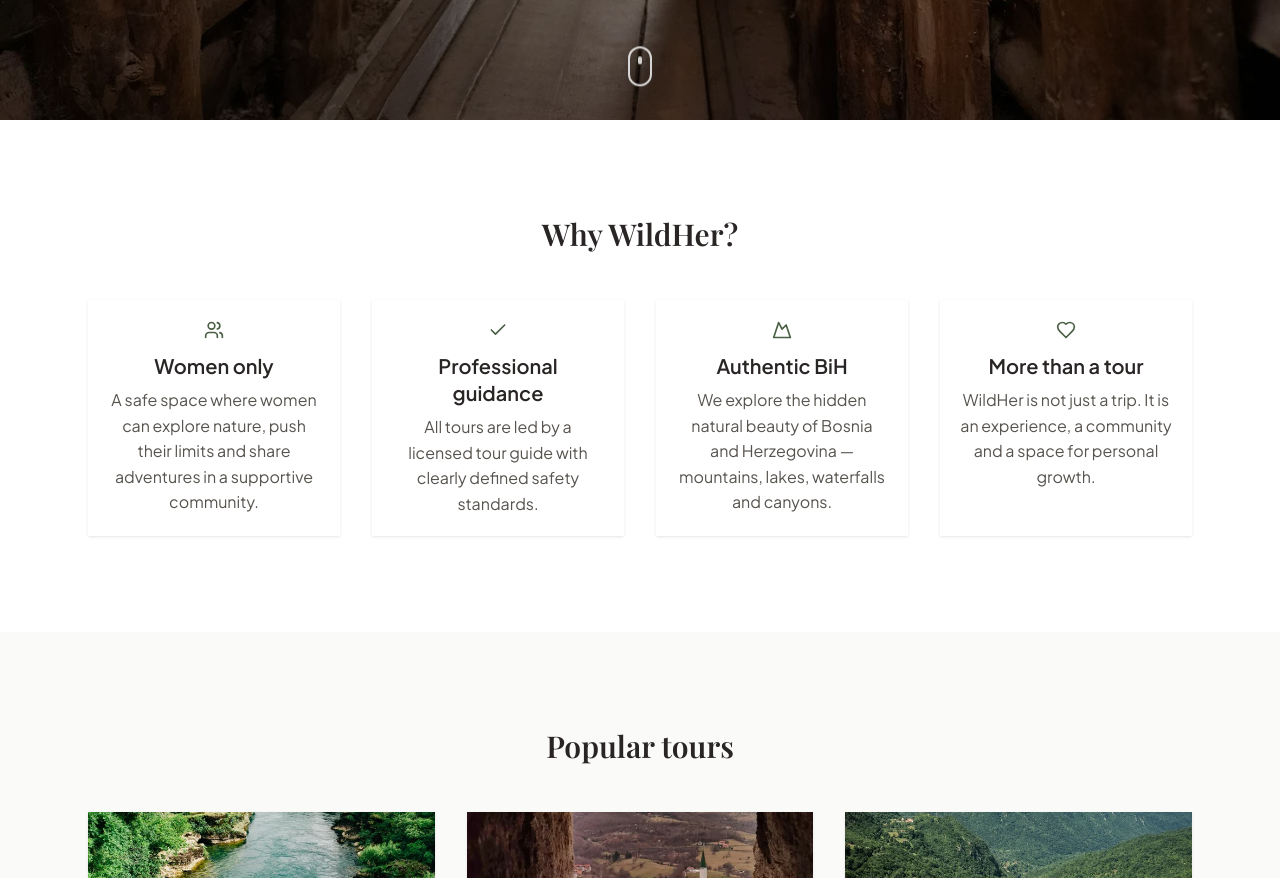
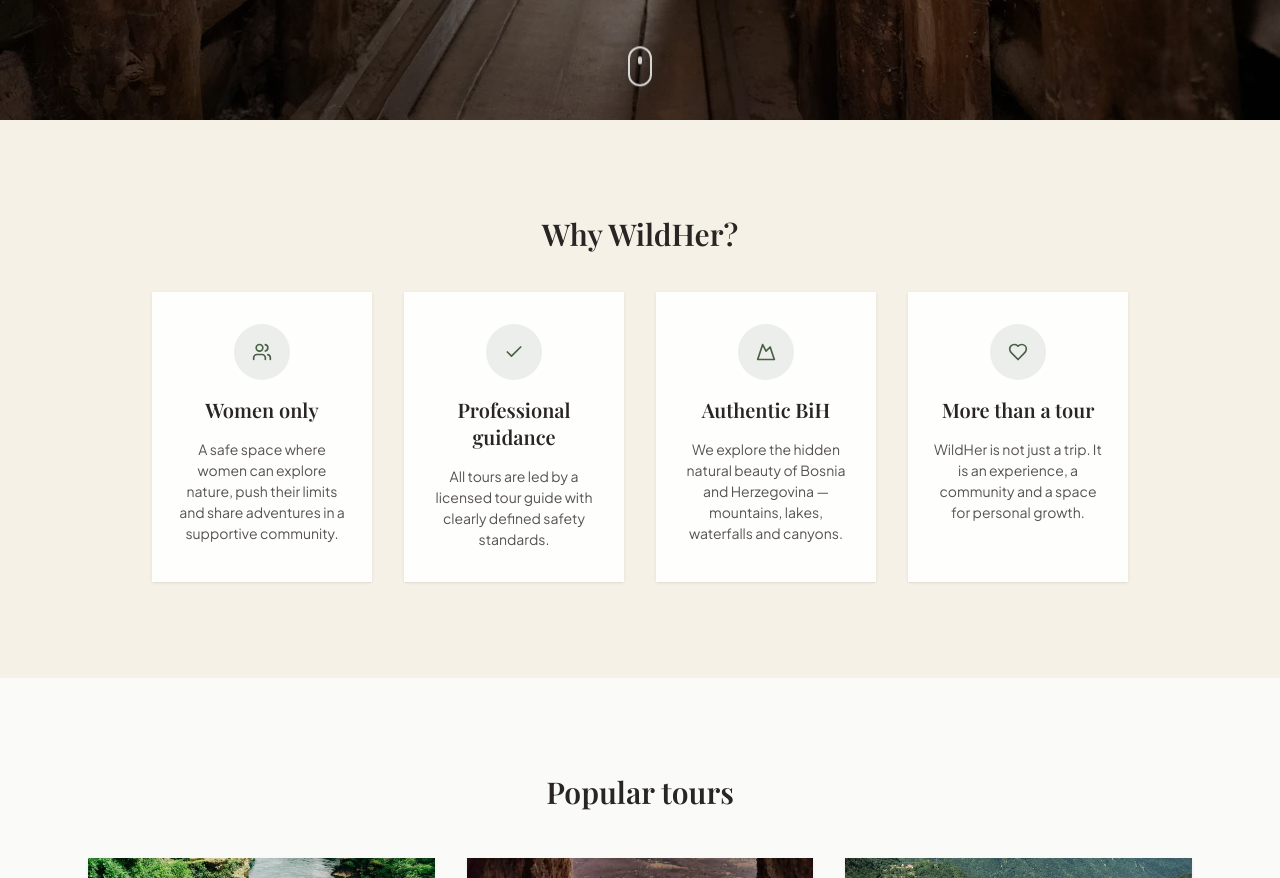
Before and after one commit to jasnez/wildher-adventures, a Next.js app: page /en in a window 1280 px wide. Shown: the part 760-1638 px from the top of the page. Built offline with nearby package versions, Linux system fonts and the light colour scheme.

Commit message:
style(home): redesign 'Zašto WildHer' section with icon cards
Made-with: Cursor

```diff
--- a/app/[locale]/page.js
+++ b/app/[locale]/page.js
@@ -99,21 +99,29 @@ export default async function HomePage({ params }) {
       </section>
 
       {/* 2. ZAŠTO WILDHER */}
-      <section className="py-16 md:py-24 bg-white">
-        <div className="mx-auto max-w-6xl px-4 md:px-6">
-          <h2 className="font-display text-h1 md:text-3xl font-semibold text-wildher-text text-center mb-12">
-            {t("whyTitle")}
-          </h2>
+      <section className="bg-[#f6f1e7] py-16 md:py-24">
+        <div className="mx-auto max-w-5xl px-4 md:px-6">
+          <div className="mb-10 text-center">
+            <h2 className="font-display text-h1 md:text-3xl font-semibold text-wildher-text">
+              {t("whyTitle")}
+            </h2>
+          </div>
           <div className="grid gap-8 sm:grid-cols-2 lg:grid-cols-4">
             {whyBlocks.map(({ titleKey, textKey, icon }) => (
-              <CardFeature
+              <div
                 key={titleKey}
-                title={t(titleKey)}
-                icon={<Icon name={icon} size={28} />}
-                className="hover:shadow-card-hover transition-shadow"
+                className="flex flex-col items-center gap-4 rounded-radius-card bg-white/90 px-6 py-8 text-center shadow-card hover:shadow-card-hover transition-shadow"
               >
-                {t(textKey)}
-              </CardFeature>
+                <div className="flex h-14 w-14 items-center justify-center rounded-full bg-brand-primary-green/10 text-brand-primary-green">
+                  <Icon name={icon} size={28} />
+                </div>
+                <h3 className="font-display text-h3 font-semibold text-wildher-text">
+                  {t(titleKey)}
+                </h3>
+                <p className="text-small text-wildher-text-muted">
+                  {t(textKey)}
+                </p>
+              </div>
             ))}
           </div>
         </div>
```
